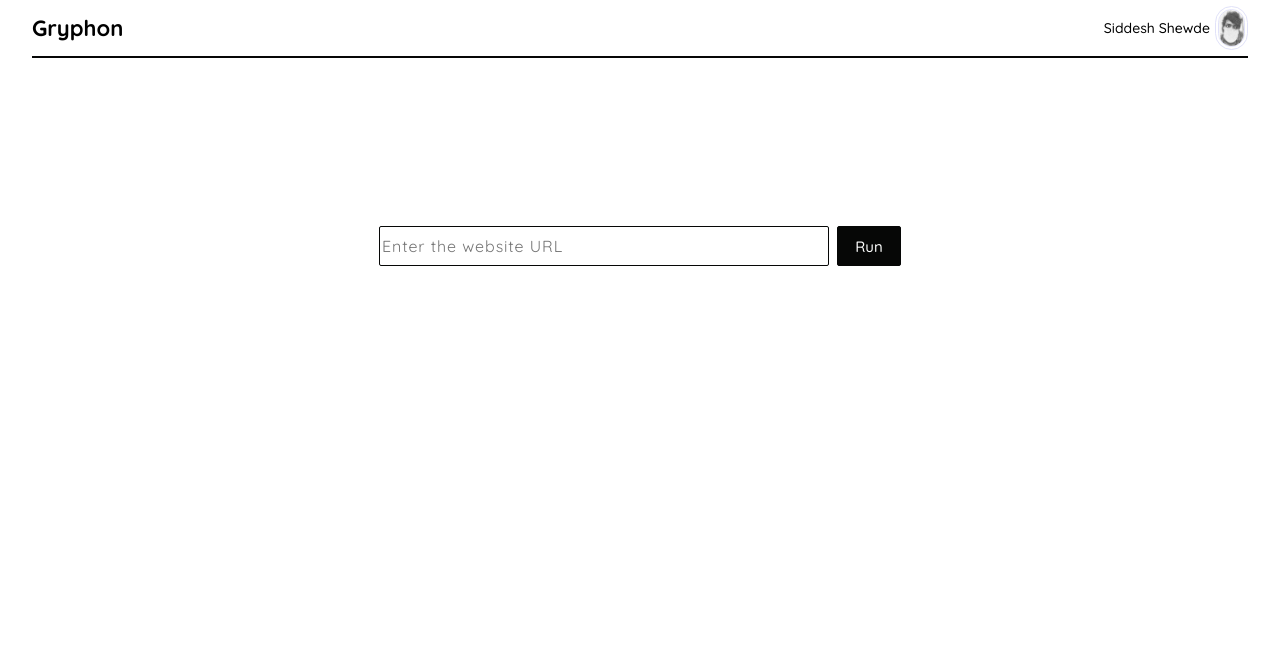
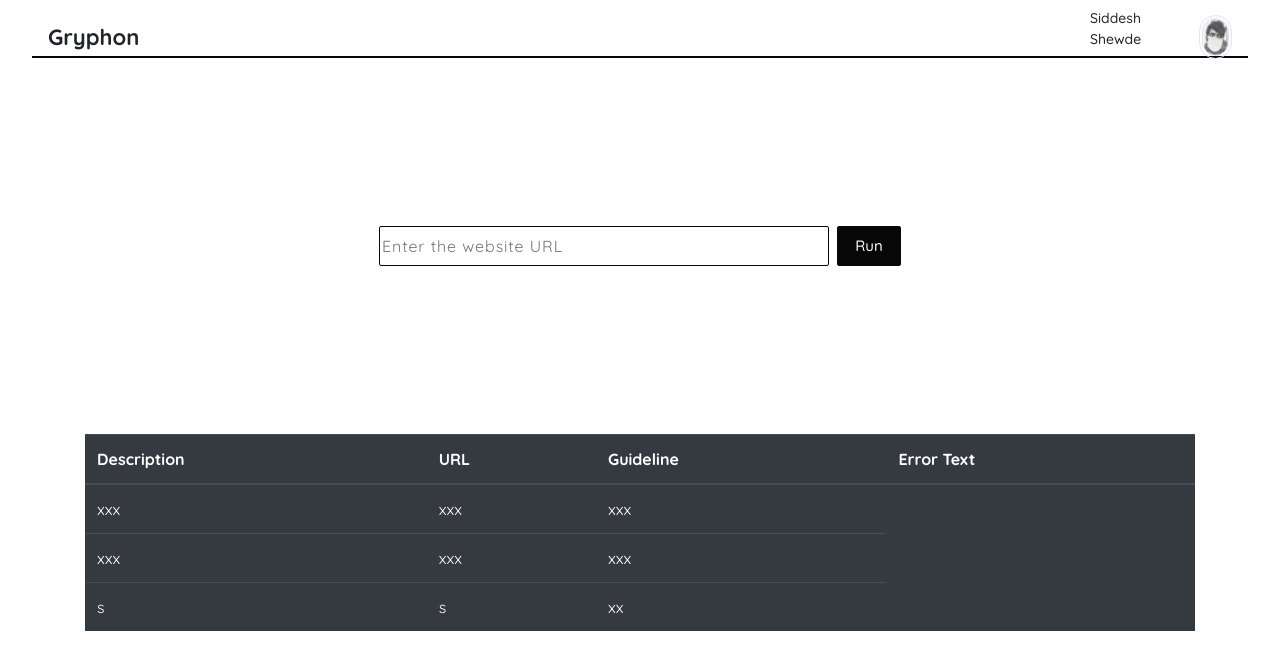
Before and after one commit to anonymous-sidhax/Gryphon_Web_Crawler, a Django app: page / in a window 1280 px wide. Shown: the top 670 px of the page. Run offline with Django 3.2, Linux system fonts and the light colour scheme; some libraries are stand-ins or nearby versions.

Commit message:
Added homepage Table for displaying results

```diff
--- a/authentication/templates/home.html
+++ b/authentication/templates/home.html
@@ -11,6 +11,8 @@
       href="https://fonts.googleapis.com/css2?family=Quicksand:wght@300;400;500;600;700&display=swap"
       rel="stylesheet"
     />
+      <link rel="stylesheet" href="https://maxcdn.bootstrapcdn.com/bootstrap/4.5.2/css/bootstrap.min.css">
+
     <link rel="stylesheet" href="{% static 'css/home.css' %}" />
     <script src="{% static 'js/home.js' %}" defer></script>
     <title>Gryphon</title>
@@ -130,6 +132,7 @@
           </div>
           <div class="cardContent-card2">
             <h4>Summary</h4>
+
             <p>
               Time taken to carwel
             </p>
@@ -138,7 +141,41 @@
             </p>
           </div>
         </div>
+
       </section>
     </section>
+
+
+        <div class="container">
+          <table class="table table-dark">
+            <thead>
+              <tr>
+                <th>Description</th>
+                <th>URL</th>
+                <th>Guideline</th>
+                <th>Error Text</th>
+              </tr>
+            </thead>
+            <tbody>
+              <tr>
+                <td>xxx</td>
+                <td>xxx</td>
+                <td>xxx</td>
+              </tr>
+              <tr>
+                <td>xxx</td>
+                <td>xxx</td>
+                <td>xxx</td>
+              </tr>
+              <tr>
+                <td>s</td>
+                <td>s</td>
+                <td>xx</td>
+              </tr>
+            </tbody>
+          </table>
+        </div>
+
+
   </body>
 </html>
```
